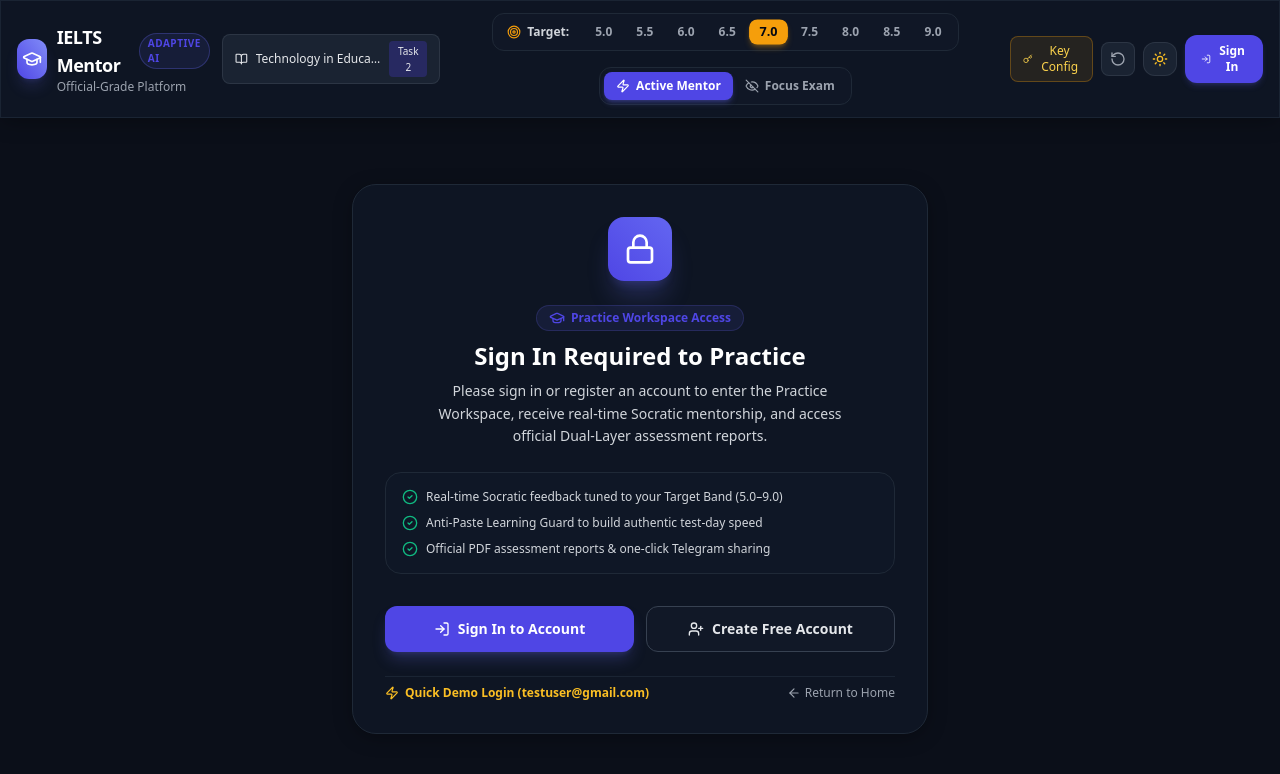
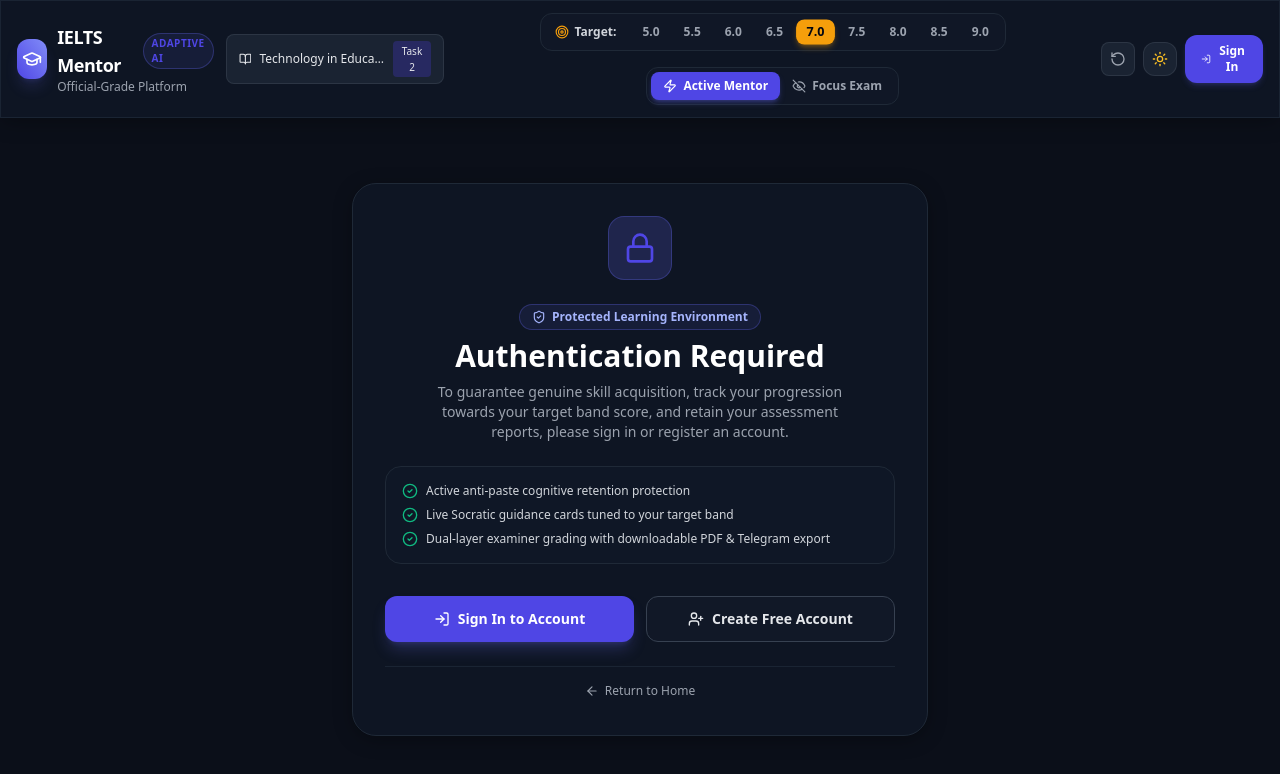
Before and after one commit to SShuhratt/Writing_Platform, a Next.js app: page /workspace in a window 1280 px wide. Shown: the top 774 px of the page. Built offline with nearby package versions, Linux system fonts and the light colour scheme.

Commit message:
security: remove demo user credentials and client-side api key config; use server-side GEMINI_API_KEY

```diff
--- a/src/app/api/evaluation/route.ts
+++ b/src/app/api/evaluation/route.ts
@@ -4,10 +4,11 @@ import { calculateOverallBandScore } from '@/lib/ielts-rubric';
 
 export async function POST(req: Request) {
   try {
-    const { essayText, targetBand, prompt, mode, apiKey } = await req.json();
+    const { essayText, targetBand, prompt, mode } = await req.json();
 
+    const apiKey = process.env.GEMINI_API_KEY;
     if (!apiKey) {
-      return NextResponse.json({ error: 'API key is required' }, { status: 400 });
+      return NextResponse.json({ error: 'GEMINI_API_KEY is not configured on the server' }, { status: 503 });
     }
 
     const genAI = new GoogleGenerativeAI(apiKey);
--- a/src/app/api/guidance/route.ts
+++ b/src/app/api/guidance/route.ts
@@ -3,10 +3,11 @@ import { GoogleGenerativeAI } from '@google/generative-ai';
 
 export async function POST(req: Request) {
   try {
-    const { essayText, targetBand, prompt, apiKey } = await req.json();
+    const { essayText, targetBand, prompt } = await req.json();
 
+    const apiKey = process.env.GEMINI_API_KEY;
     if (!apiKey) {
-      return NextResponse.json({ error: 'API key is required' }, { status: 400 });
+      return NextResponse.json({ error: 'GEMINI_API_KEY is not configured on the server' }, { status: 503 });
     }
 
     const genAI = new GoogleGenerativeAI(apiKey);
--- a/src/app/workspace/page.tsx
+++ b/src/app/workspace/page.tsx
@@ -6,7 +6,6 @@ import { generateSubmissionEvaluation } from '@/lib/ai-service';
 import { Navbar } from '@/components/Navbar';
 import { EditorSurface } from '@/components/EditorSurface';
 import { SocraticSidePanel } from '@/components/SocraticSidePanel';
-import { ApiKeyModal } from '@/components/ApiKeyModal';
 import { PromptSelectorModal } from '@/components/PromptSelectorModal';
 import { DualLayerReportModal } from '@/components/DualLayerReportModal';
 import { AuthModals } from '@/components/auth/AuthModals';
@@ -18,11 +17,8 @@ import {
   LogIn,
   UserPlus,
   ArrowLeft,
-  Sparkles,
   ShieldCheck,
-  CheckCircle2,
-  Zap,
-  GraduationCap
+  CheckCircle2
 } from 'lucide-react';
 
 export default function WorkspacePage() {
@@ -33,8 +29,6 @@ export default function WorkspacePage() {
     targetBand,
     assistanceMode,
     currentPrompt,
-    geminiApiKey,
-    setGeminiApiKey,
     setCurrentUser,
     isSubmitting,
     setIsSubmitting,
@@ -42,24 +36,19 @@ export default function WorkspacePage() {
     setActiveReport
   } = useWritingStore();
 
-  const [isApiKeyModalOpen, setIsApiKeyModalOpen] = useState(false);
   const [isPromptsModalOpen, setIsPromptsModalOpen] = useState(false);
   const [isCheckingAuth, setIsCheckingAuth] = useState(true);
 
-  // Load API Key & User from LocalStorage on mount
+  // Load User from Session on mount
   useEffect(() => {
     if (typeof window !== 'undefined') {
-      const storedKey = localStorage.getItem('ielts_gemini_api_key');
-      if (storedKey) {
-        setGeminiApiKey(storedKey);
-      }
       const user = AuthService.getStoredUser();
       if (user) {
         setCurrentUser(user);
       }
       setIsCheckingAuth(false);
     }
-  }, [setGeminiApiKey, setCurrentUser]);
+  }, [setCurrentUser]);
 
   // Handle Essay Submission & Dual-Layer Assessment
   const handleSubmitTask = async () => {
@@ -72,7 +61,6 @@ export default function WorkspacePage() {
         targetBand,
         prompt: currentPrompt,
         mode: assistanceMode,
-        apiKey: geminiApiKey,
       });
 
       setActiveReport(report);
@@ -83,20 +71,12 @@ export default function WorkspacePage() {
     }
   };
 
-  const handleQuickDemoLogin = () => {
-    const res = AuthService.login('testuser@gmail.com', 'testuser1');
-    if (res.success && res.user) {
-      setCurrentUser(res.user);
-    }
-  };
-
   return (
     <div className="min-h-screen flex flex-col bg-background text-foreground transition-colors duration-200">
       {/* Top Workspace Navbar Header */}
       <Navbar
         isWorkspace
         onOpenPromptsModal={() => setIsPromptsModalOpen(true)}
-        onOpenApiKeyModal={() => setIsApiKeyModalOpen(true)}
       />
 
       {/* Main Workspace Layout or Authentication Gate */}
@@ -109,40 +89,40 @@ export default function WorkspacePage() {
         <main className="flex-1 flex items-center justify-center p-4 md:p-8">
           <div className="max-w-xl w-full glass-panel rounded-3xl p-8 border border-slate-200 dark:border-gray-800 shadow-2xl space-y-6 text-center animate-fadeIn">
 
-            <div className="h-16 w-16 rounded-2xl bg-gradient-to-tr from-brand-600 to-indigo-500 flex items-center justify-center text-white shadow-xl shadow-brand-500/25 mx-auto">
+            <div className="mx-auto w-16 h-16 rounded-2xl bg-brand-500/10 dark:bg-brand-500/20 border border-brand-500/30 flex items-center justify-center text-brand-600 dark:text-brand-400">
               <Lock className="h-8 w-8" />
             </div>
 
             <div className="space-y-2">
-              <span className="px-3 py-1 rounded-full text-xs font-bold bg-brand-500/10 text-brand-600 dark:text-brand-300 border border-brand-500/20 inline-flex items-center gap-1.5">
-                <GraduationCap className="h-4 w-4" />
-                Practice Workspace Access
-              </span>
-              <h2 className="text-2xl font-extrabold text-slate-900 dark:text-white">
-                Sign In Required to Practice
-              </h2>
-              <p className="text-sm text-slate-600 dark:text-gray-300 max-w-md mx-auto leading-relaxed">
-                Please sign in or register an account to enter the Practice Workspace, receive real-time Socratic mentorship, and access official Dual-Layer assessment reports.
+              <div className="inline-flex items-center gap-1.5 px-3 py-1 rounded-full text-xs font-semibold bg-indigo-50 dark:bg-indigo-500/10 text-indigo-700 dark:text-indigo-300 border border-indigo-200 dark:border-indigo-500/30">
+                <ShieldCheck className="h-3.5 w-3.5" />
+                <span>Protected Learning Environment</span>
+              </div>
+              <h1 className="text-2xl md:text-3xl font-black text-slate-900 dark:text-white">
+                Authentication Required
+              </h1>
+              <p className="text-xs md:text-sm text-slate-600 dark:text-gray-400 max-w-md mx-auto leading-relaxed">
+                To guarantee genuine skill acquisition, track your progression towards your target band score, and retain your assessment reports, please sign in or register an account.
               </p>
             </div>
 
-            {/* Feature Highlights */}
-            <div className="p-4 rounded-2xl bg-slate-100/80 dark:bg-gray-900/80 border border-slate-200 dark:border-gray-800 text-left space-y-2.5 text-xs">
+            {/* Feature Highlights Card */}
+            <div className="p-4 rounded-2xl bg-slate-50 dark:bg-gray-900/80 border border-slate-200 dark:border-gray-800 text-left space-y-2 text-xs">
               <div className="flex items-center gap-2 text-slate-700 dark:text-gray-300">
                 <CheckCircle2 className="h-4 w-4 text-emerald-500 shrink-0" />
-                <span>Real-time Socratic feedback tuned to your Target Band (5.0–9.0)</span>
+                <span>Active anti-paste cognitive retention protection</span>
               </div>
               <div className="flex items-center gap-2 text-slate-700 dark:text-gray-300">
                 <CheckCircle2 className="h-4 w-4 text-emerald-500 shrink-0" />
-                <span>Anti-Paste Learning Guard to build authentic test-day speed</span>
+                <span>Live Socratic guidance cards tuned to your target band</span>
               </div>
               <div className="flex items-center gap-2 text-slate-700 dark:text-gray-300">
                 <CheckCircle2 className="h-4 w-4 text-emerald-500 shrink-0" />
-                <span>Official PDF assessment reports & one-click Telegram sharing</span>
+                <span>Dual-layer examiner grading with downloadable PDF & Telegram export</span>
               </div>
             </div>
 
-            {/* Main Action Buttons */}
+            {/* Action Buttons */}
             <div className="grid grid-cols-1 sm:grid-cols-2 gap-3 pt-2">
               <button
                 onClick={() => setAuthModalMode('LOGIN')}
@@ -161,19 +141,11 @@ export default function WorkspacePage() {
               </button>
             </div>
 
-            {/* Fast Demo Login Option */}
-            <div className="pt-2 border-t border-slate-200 dark:border-gray-800/80 flex flex-col sm:flex-row items-center justify-between gap-3 text-xs">
-              <button
-                onClick={handleQuickDemoLogin}
-                className="text-amber-600 dark:text-amber-400 font-bold hover:underline flex items-center gap-1.5"
-              >
-                <Zap className="h-3.5 w-3.5" />
-                <span>Quick Demo Login (testuser@gmail.com)</span>
-              </button>
-
+            {/* Return to Home Link */}
+            <div className="pt-3 border-t border-slate-200 dark:border-gray-800/80 flex items-center justify-center text-xs">
               <Link
                 href="/"
-                className="text-slate-500 dark:text-gray-400 hover:text-slate-800 dark:hover:text-gray-200 flex items-center gap-1 transition-colors"
+                className="text-slate-500 dark:text-gray-400 hover:text-slate-800 dark:hover:text-gray-200 flex items-center gap-1.5 transition-colors font-medium py-1"
               >
                 <ArrowLeft className="h-3.5 w-3.5" />
                 <span>Return to Home</span>
@@ -200,11 +172,6 @@ export default function WorkspacePage() {
       )}
 
       {/* Modals */}
-      <ApiKeyModal
-        isOpen={isApiKeyModalOpen}
-        onClose={() => setIsApiKeyModalOpen(false)}
-      />
-
       <PromptSelectorModal
         isOpen={isPromptsModalOpen}
         onClose={() => setIsPromptsModalOpen(false)}
--- a/src/components/ApiKeyModal.tsx
+++ /dev/null
@@ -1,102 +0,0 @@
-'use client';
-
-import React, { useState, useEffect } from 'react';
-import { useWritingStore } from '@/lib/store';
-import { Key, X, Check, ExternalLink, ShieldCheck } from 'lucide-react';
-
-interface ApiKeyModalProps {
-  isOpen: boolean;
-  onClose: () => void;
-}
-
-export const ApiKeyModal: React.FC<ApiKeyModalProps> = ({ isOpen, onClose }) => {
-  const { geminiApiKey, setGeminiApiKey } = useWritingStore();
-  const [keyInput, setKeyInput] = useState(geminiApiKey);
-  const [savedSuccess, setSavedSuccess] = useState(false);
-
-  useEffect(() => {
-    setKeyInput(geminiApiKey);
-  }, [geminiApiKey]);
-
-  if (!isOpen) return null;
-
-  const handleSave = () => {
-    setGeminiApiKey(keyInput.trim());
-    setSavedSuccess(true);
-    setTimeout(() => {
-      setSavedSuccess(false);
-      onClose();
-    }, 800);
-  };
-
-  return (
-    <div className="fixed inset-0 z-50 flex items-center justify-center p-4 bg-black/60 dark:bg-black/75 backdrop-blur-sm animate-fadeIn">
-      <div className="w-full max-w-md bg-white dark:bg-gray-900 rounded-2xl p-6 border border-slate-200 dark:border-gray-700/80 shadow-2xl relative text-slate-900 dark:text-white">
-        <button
-          onClick={onClose}
-          className="absolute top-4 right-4 text-slate-400 hover:text-slate-700 dark:text-gray-400 dark:hover:text-white p-1 rounded-lg hover:bg-slate-100 dark:hover:bg-gray-800"
-        >
-          <X className="h-5 w-5" />
-        </button>
-
-        <div className="flex items-center gap-3 mb-4">
-          <div className="h-10 w-10 rounded-xl bg-amber-500/10 dark:bg-amber-500/20 border border-amber-500/30 flex items-center justify-center text-amber-600 dark:text-amber-400">
-            <Key className="h-5 w-5" />
-          </div>
-          <div>
-            <h3 className="font-bold text-lg text-slate-900 dark:text-white">Google Gemini API Setup</h3>
-            <p className="text-xs text-slate-500 dark:text-gray-400">Power real-time live AI guidance & dual-layer grading</p>
-          </div>
-        </div>
-
-        <div className="space-y-4">
-          <div>
-            <label className="block text-xs font-semibold text-slate-700 dark:text-gray-300 mb-1.5">
-              API Key (Google AI Studio)
-            </label>
-            <input
-              type="password"
-              value={keyInput}
-              onChange={(e) => setKeyInput(e.target.value)}
-              placeholder="AIzaSy..."
-              className="w-full px-3.5 py-2.5 rounded-xl bg-slate-50 dark:bg-gray-900/90 border border-slate-200 dark:border-gray-700 text-slate-900 dark:text-white text-sm focus:outline-none focus:border-amber-500 placeholder-slate-400 dark:placeholder-gray-600 font-mono"
-            />
-          </div>
-
-          <div className="p-3 rounded-xl bg-indigo-50 dark:bg-indigo-950/40 border border-indigo-200 dark:border-indigo-500/20 text-xs text-indigo-900 dark:text-indigo-200 flex items-start gap-2.5">
-            <ShieldCheck className="h-4 w-4 text-indigo-500 dark:text-indigo-400 shrink-0 mt-0.5" />
-            <p>
-              Your key is saved locally in your browser context. If left blank, the platform automatically utilizes our Socratic Mock Engine for instant offline testing!
-            </p>
-          </div>
-
-          <div className="flex items-center justify-between pt-2">
-            <a
-              href="https://aistudio.google.com/app/apikey"
-              target="_blank"
-              rel="noreferrer"
-              className="inline-flex items-center gap-1 text-xs text-amber-600 dark:text-amber-400 hover:underline font-semibold"
-            >
-              <span>Get a free Gemini API key</span>
-              <ExternalLink className="h-3 w-3" />
-            </a>
-
-            <button
-              onClick={handleSave}
-              className="flex items-center gap-2 px-5 py-2 rounded-xl bg-amber-500 hover:bg-amber-400 text-gray-950 font-bold text-sm transition-all shadow-lg shadow-amber-500/20"
-            >
-              {savedSuccess ? (
-                <>
-                  <Check className="h-4 w-4" />
-                  <span>Saved!</span>
-                </>
-              ) : (
-                <span>Save Key</span>
-              )}
-            </button>
-          </div>
-        </div>
-      </div>
-    </div>
-  );
-};
--- a/src/components/EditorSurface.tsx
+++ b/src/components/EditorSurface.tsx
@@ -33,7 +33,6 @@ export const EditorSurface: React.FC<EditorSurfaceProps> = ({ onSubmitTask }) =>
     targetBand,
     setTargetBand,
     assistanceMode,
-    geminiApiKey,
     isAnalyzing,
     setIsAnalyzing,
     setGuidanceCards,
@@ -95,7 +94,6 @@ export const EditorSurface: React.FC<EditorSurfaceProps> = ({ onSubmitTask }) =>
         essayText: currentText,
         targetBand,
         prompt: currentPrompt,
-        apiKey: geminiApiKey,
       });
 
       if (res.cards) {
--- a/src/components/Navbar.tsx
+++ b/src/components/Navbar.tsx
@@ -10,7 +10,6 @@ import {
   Target,
   EyeOff,
   BookOpen,
-  Key,
   RotateCcw,
   Zap,
   GraduationCap,
@@ -26,13 +25,11 @@ import {
 
 interface NavbarProps {
   onOpenPromptsModal?: () => void;
-  onOpenApiKeyModal?: () => void;
   isWorkspace?: boolean;
 }
 
 export const Navbar: React.FC<NavbarProps> = ({
   onOpenPromptsModal,
-  onOpenApiKeyModal,
   isWorkspace = false
 }) => {
   const {
@@ -42,7 +39,6 @@ export const Navbar: React.FC<NavbarProps> = ({
     setAssistanceMode,
     currentPrompt,
     resetSession,
-    geminiApiKey,
     currentUser,
     logout,
     setAuthModalMode,
@@ -186,21 +182,8 @@ export const Navbar: React.FC<NavbarProps> = ({
           </div>
         )}
 
-        {/* Right: API Key & Authentication User Menu */}
+        {/* Right: Reset Session, Theme Toggle & Authentication User Menu */}
         <div className="flex items-center gap-2">
-          {isWorkspace && onOpenApiKeyModal && (
-            <button
-              onClick={onOpenApiKeyModal}
-              className={`flex items-center gap-1.5 px-3 py-1.5 rounded-lg text-xs font-medium border transition-all ${
-                geminiApiKey
-                  ? 'bg-emerald-500/10 text-emerald-400 border-emerald-500/30 hover:bg-emerald-500/20'
-                  : 'bg-amber-500/10 text-amber-300 border-amber-500/30 hover:bg-amber-500/20'
-              }`}
-            >
-              <Key className="h-3.5 w-3.5" />
-              <span>{geminiApiKey ? 'Gemini Key Configured' : 'Key Config'}</span>
-            </button>
-          )}
 
           {isWorkspace && (
             <button
--- a/src/lib/ai-service.ts
+++ b/src/lib/ai-service.ts
@@ -9,7 +9,6 @@ export interface RealtimeGuidanceRequest {
   essayText: string;
   targetBand: TargetBand;
   prompt: IELTSTaskPrompt;
-  apiKey?: string;
 }
 
 export interface RealtimeGuidanceResponse {
@@ -22,29 +21,28 @@ export interface EvaluationRequest {
   targetBand: TargetBand;
   prompt: IELTSTaskPrompt;
   mode: 'ACTIVE_ASSISTANT' | 'FOCUS_EXAM';
-  apiKey?: string;
 }
 
 /**
  * Generate Realtime Socratic Guidance
  */
 export async function generateRealtimeGuidance(req: RealtimeGuidanceRequest): Promise<RealtimeGuidanceResponse> {
-  const { essayText, targetBand, prompt, apiKey } = req;
+  const { essayText, targetBand, prompt } = req;
 
-  if (apiKey && apiKey.trim().length > 5) {
   try {
     const response = await fetch('/api/guidance', {
       method: 'POST',
       headers: { 'Content-Type': 'application/json' },
-        body: JSON.stringify({ essayText, targetBand, prompt, apiKey }),
+      body: JSON.stringify({ essayText, targetBand, prompt }),
     });
     if (response.ok) {
       const data = await response.json();
+      if (data && data.cards) {
         return data;
       }
+    }
   } catch (err) {
-      console.warn('Gemini API call failed, falling back to Socratic engine:', err);
-    }
+    console.warn('Server Gemini API call unavailable, using Socratic engine:', err);
   }
 
   // Fallback to intelligent Socratic Guidance Generator
@@ -55,22 +53,22 @@ export async function generateRealtimeGuidance(req: RealtimeGuidanceRequest): Pr
  * Generate Dual-Layer Submission Evaluation Report
  */
 export async function generateSubmissionEvaluation(req: EvaluationRequest): Promise<SubmissionReport> {
-  const { essayText, targetBand, prompt, mode, apiKey } = req;
+  const { essayText, targetBand, prompt, mode } = req;
 
-  if (apiKey && apiKey.trim().length > 5) {
   try {
     const response = await fetch('/api/evaluation', {
       method: 'POST',
       headers: { 'Content-Type': 'application/json' },
-        body: JSON.stringify({ essayText, targetBand, prompt, mode, apiKey }),
+      body: JSON.stringify({ essayText, targetBand, prompt, mode }),
     });
     if (response.ok) {
       const data = await response.json();
+      if (data && data.layer1ExaminerReport && data.layer2AlignmentReport) {
         return data;
       }
+    }
   } catch (err) {
-      console.warn('Gemini API evaluation call failed, falling back to examiner engine:', err);
-    }
+    console.warn('Server Gemini API evaluation call unavailable, using examiner engine:', err);
   }
 
   // Fallback to intelligent Examiner Assessment Engine
--- a/src/lib/auth-service.ts
+++ b/src/lib/auth-service.ts
@@ -12,18 +12,6 @@ export const DEFAULT_ADMIN_USER: User = {
 };
 
 export const DEFAULT_ADMIN_PASS = '$Huhrat333';
-
-export const DEFAULT_TEST_USER: User = {
-  id: 'user-testuser',
-  username: 'testuser',
-  email: 'testuser@gmail.com',
-  fullName: 'Ordinary Test Student',
-  role: 'user',
-  targetBand: '7.5',
-  createdAt: Date.now()
-};
-
-export const DEFAULT_TEST_PASS = 'testuser1';
 
 /**
  * Local Authentication Manager
@@ -58,12 +46,6 @@ export class AuthService {
     if ((cleanId === 'shuhrat3' || cleanId === 'admin@ieltsmentor.ai') && pass === DEFAULT_ADMIN_PASS) {
       this.storeUser(DEFAULT_ADMIN_USER);
       return { success: true, user: DEFAULT_ADMIN_USER };
-    }
-
-    // Check Default Ordinary Test User Credentials
-    if ((cleanId === 'testuser@gmail.com' || cleanId === 'testuser') && pass === DEFAULT_TEST_PASS) {
-      this.storeUser(DEFAULT_TEST_USER);
-      return { success: true, user: DEFAULT_TEST_USER };
     }
 
     // Standard User Login Mock
--- a/src/lib/store.ts
+++ b/src/lib/store.ts
@@ -15,7 +15,6 @@ interface WritingState {
   targetBand: TargetBand;
   assistanceMode: AssistanceMode;
   currentPrompt: IELTSTaskPrompt;
-  geminiApiKey: string;
 
   // Active Writing State
   essayText: string;
@@ -47,7 +46,6 @@ interface WritingState {
   setTargetBand: (band: TargetBand) => void;
   setAssistanceMode: (mode: AssistanceMode) => void;
   setPrompt: (prompt: IELTSTaskPrompt) => void;
-  setGeminiApiKey: (key: string) => void;
 
   updateEssayText: (text: string) => void;
   setTimerRunning: (running: boolean) => void;
@@ -72,7 +70,6 @@ export const useWritingStore = create<WritingState>((set, get) => ({
   targetBand: '7.0',
   assistanceMode: 'ACTIVE_ASSISTANT',
   currentPrompt: OFFICIAL_PROMPTS_DATABASE[0],
-  geminiApiKey: '',
 
   essayText: '',
   wordCount: 0,
@@ -130,13 +127,6 @@ export const useWritingStore = create<WritingState>((set, get) => ({
     activeReport: null
   }),
 
-  setGeminiApiKey: (key: string) => {
-    if (typeof window !== 'undefined') {
-      localStorage.setItem('ielts_gemini_api_key', key);
-    }
-    set({ geminiApiKey: key });
-  },
-
   updateEssayText: (text: string) => {
     const trimmed = text.trim();
     const words = trimmed ? trimmed.split(/\s+/).length : 0;
```
Also changed, not shown: 2 other files (tests, documents, lock files or other folders). Lines whose indentation alone changed are shown as unchanged.
